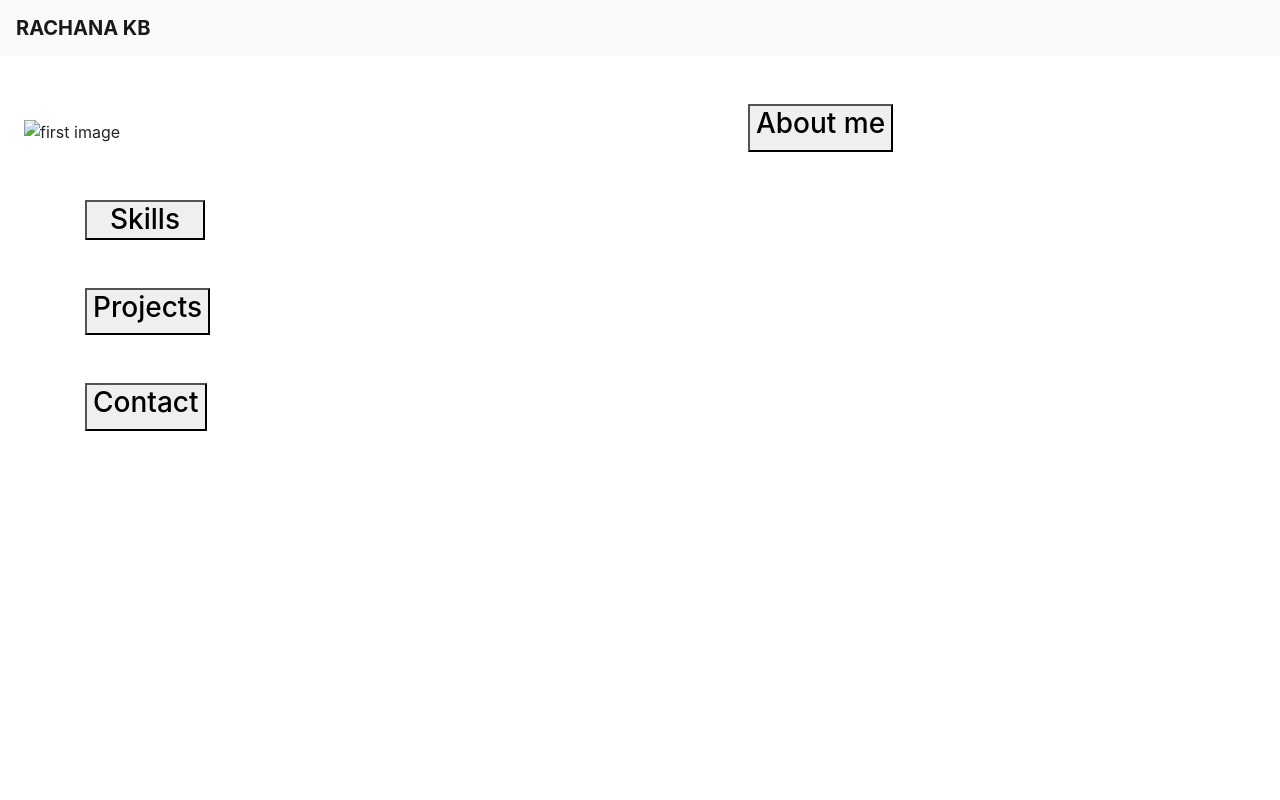
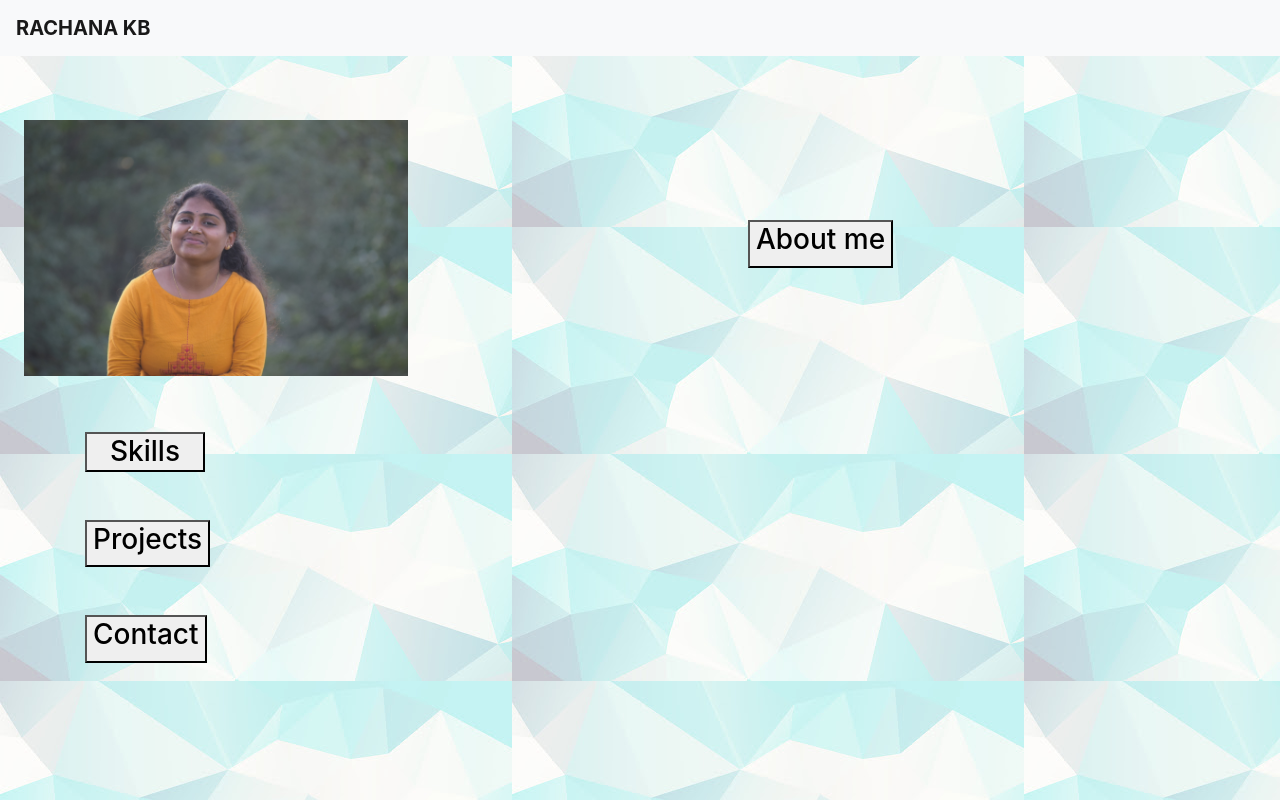
Before and after one commit to RachanaKB/portfolio.github.io, a plain HTML site: page index.html in a window 1280 px wide. Drawn offline with nearby package versions, Linux system fonts and the light colour scheme.

Commit message:
Update index.html

```diff
--- a/index.html
+++ b/index.html
@@ -11,7 +11,7 @@
     <title>My Portfolio</title>
     <script src="index.js"></script>
   </head>
-  <body background="./image/unnamed.jpg" >
+  <body background="./unnamed.jpg" >
     <nav class="navbar navbar-expand-lg navbar-light bg-light">
         <a class="navbar-brand" href="#"><strong>RACHANA KB</strong></a>
         <button class="navbar-toggler" type="button" data-toggle="collapse" data-target="#navbarSupportedContent" aria-controls="navbarSupportedContent" aria-expanded="false" aria-label="Toggle navigation">
@@ -22,7 +22,7 @@
 
       <section class="landing-box">
 
-        <img src="./image/DSC_1134.JPG" alt="first image" >
+        <img src="./DSC_1134.JPG" alt="first image" >
         <div class="side-text">
           <button onclick="revealMessage()"><h3>About me</h3></button>
           <p id="hidden" style="display:none">My name is Rachana. I have completed BE in KVGCE sullia. Currently I'm pursuing JFSJD under Generation India. I haved gained technical skills like HTML, CSS, Bootstrap, Git, JavaScript, React. My Intrests are Art, Listening musics, Cooking.</p>
```
